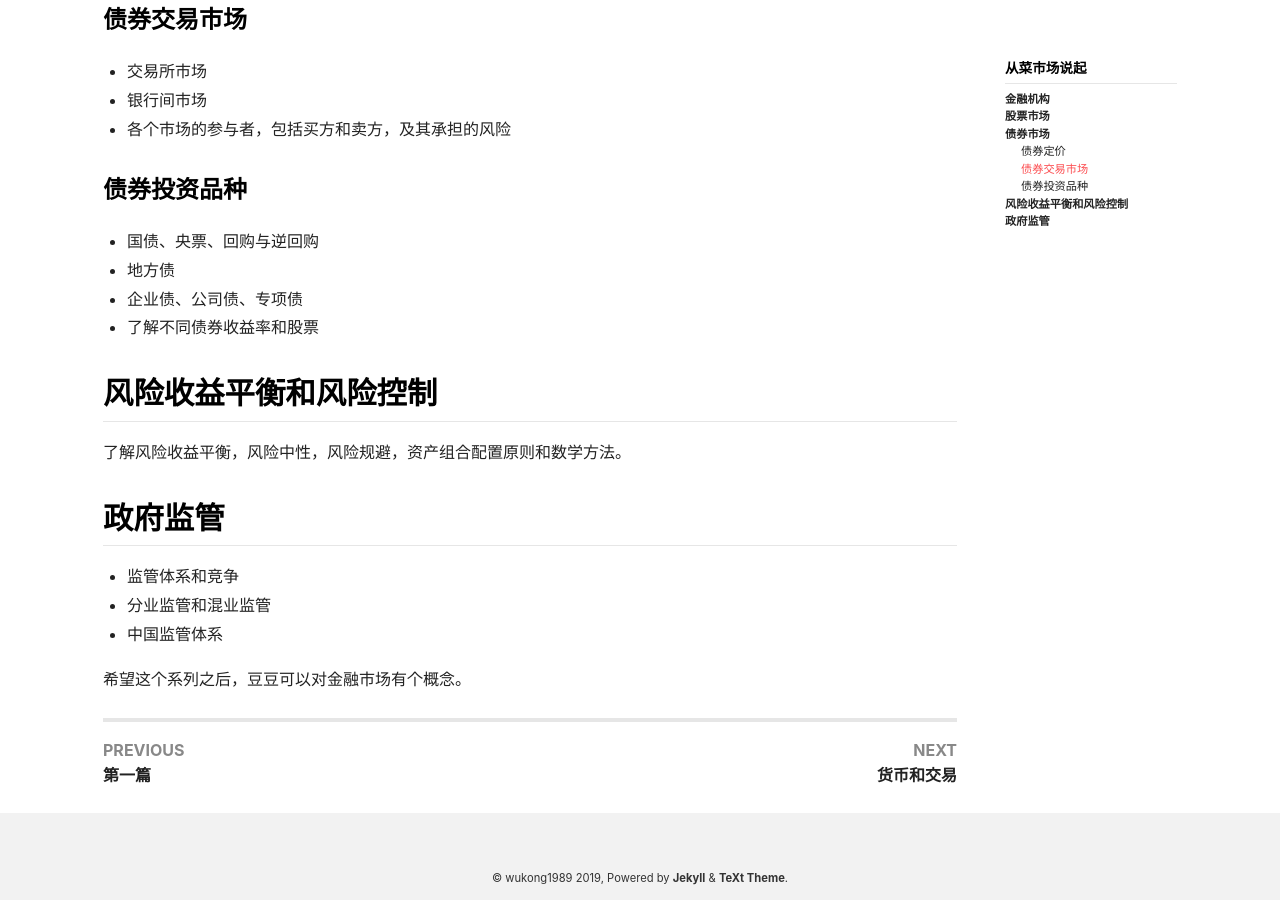
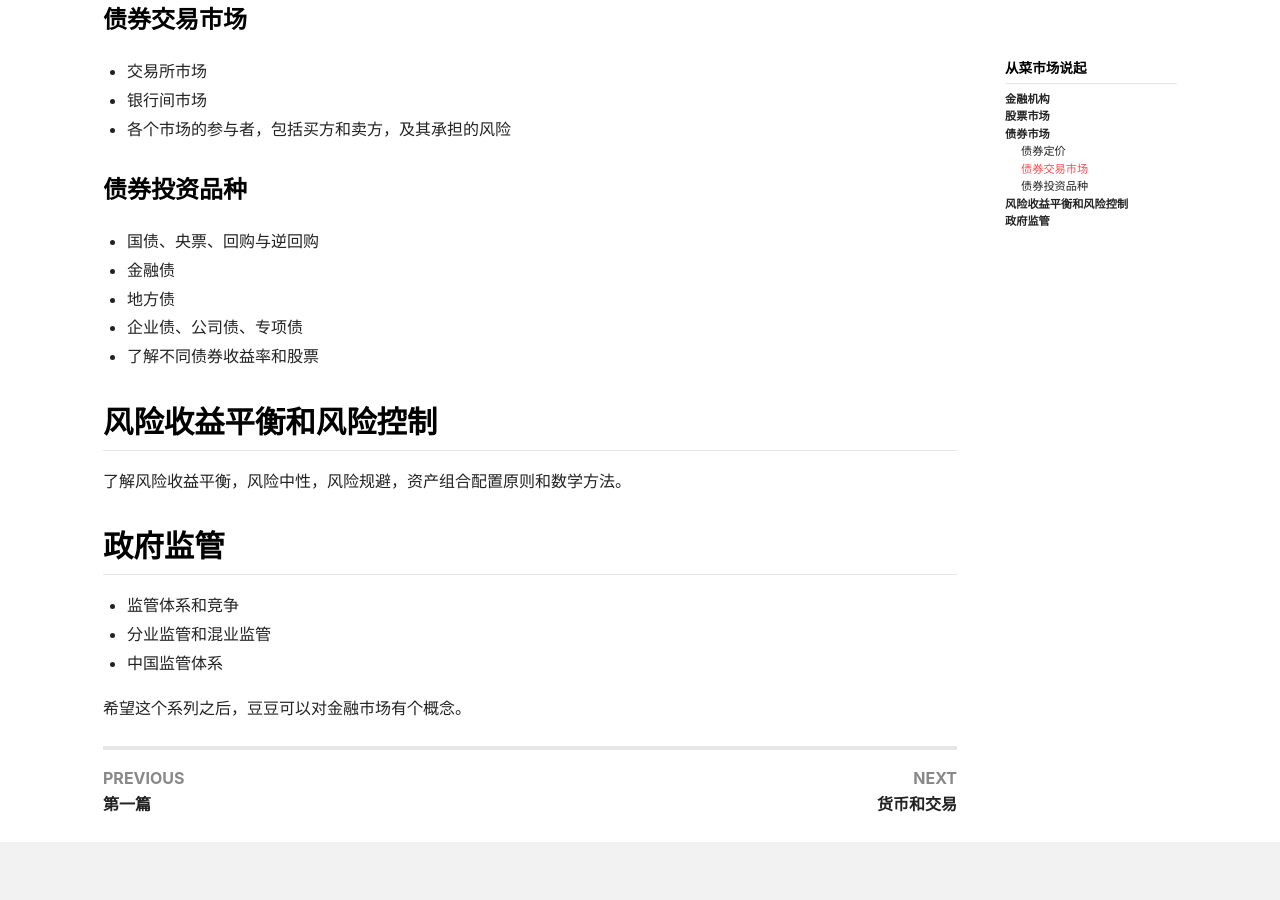
Before and after one commit to wukong1989/wukong1989.github.io, a Jekyll site: the page built from _posts/2019-06-25-菜市场到金融市场.md, in a window 1280 px wide and 900 px high, scrolled down 1653 px. Built offline with Jekyll 4.4.1, drawn with Linux system fonts in a browser that asks for light colours; nearby versions of some CDN libraries.

Commit message:
modified:   "_posts/2019-06-25-\350\217\234\345\270\202\345\234\272\345\210\260\351\207\221\350\236\215\345\270\202\345\234\272.md"

```diff
--- a/_posts/2019-06-25-菜市场到金融市场.md
+++ b/_posts/2019-06-25-菜市场到金融市场.md
@@ -51,6 +51,7 @@ tags: 局长和小王
 ### 债券投资品种
 
 * 国债、央票、回购与逆回购
+* 金融债
 * 地方债
 * 企业债、公司债、专项债
 * 了解不同债券收益率和股票
```
